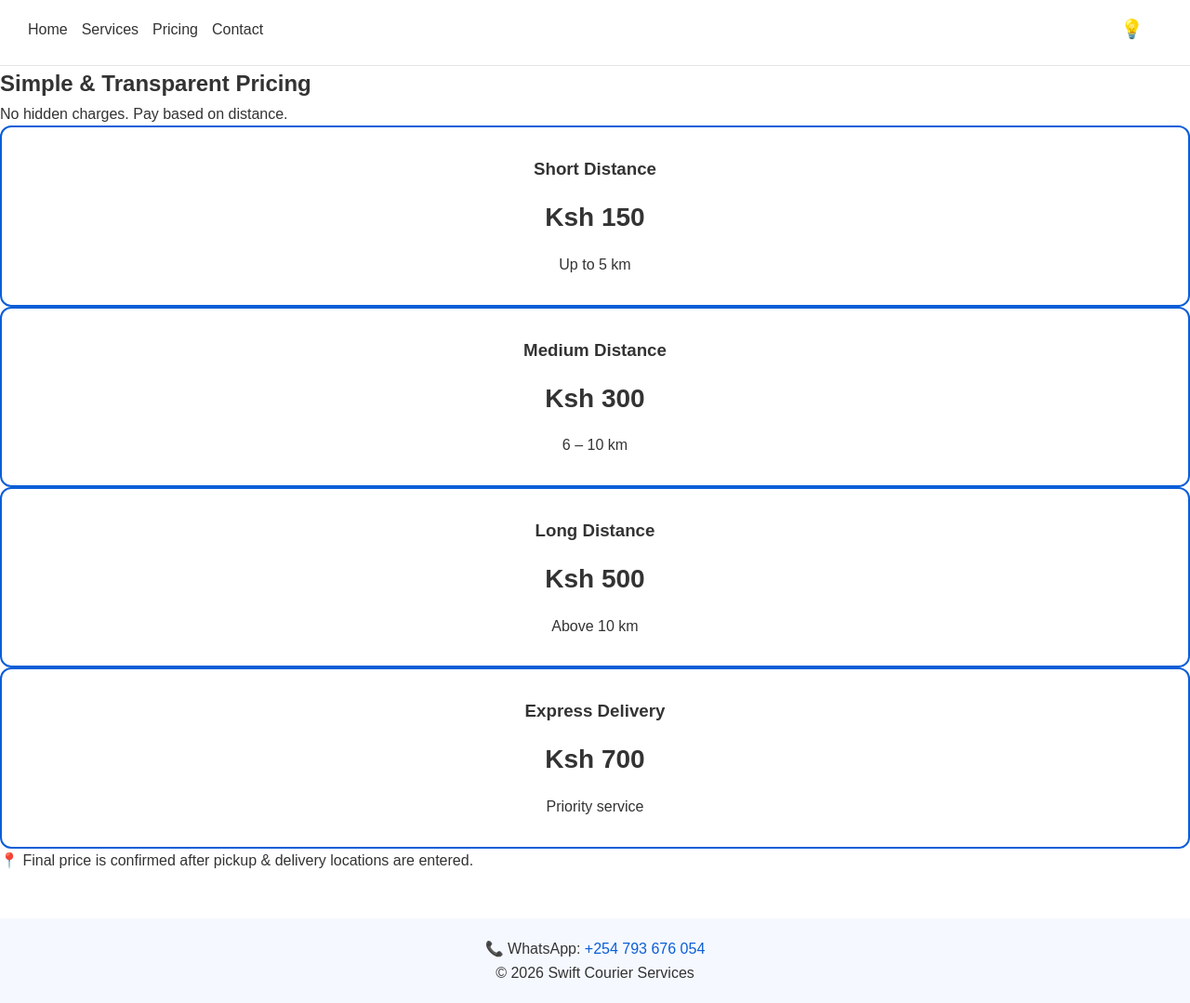
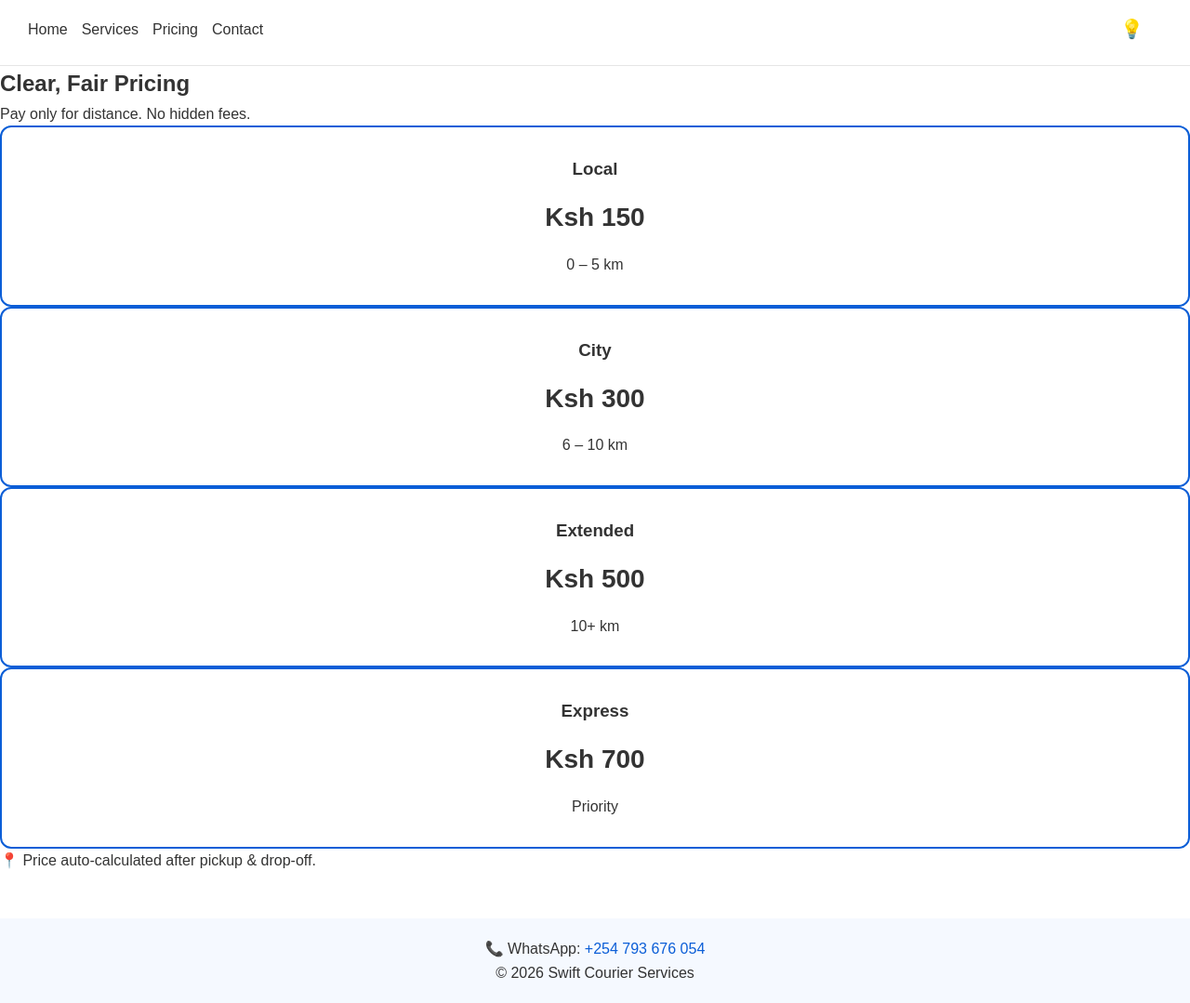
Before and after one commit to jaysonwanyeki-glitch/my-website, a plain HTML site: page pricing.html in a window 1280 px wide. Shown: the part 56-1135 px from the top of the page at 93% size. Drawn offline with Linux system fonts and the light colour scheme.

Commit message:
Update pricing.html

```diff
--- a/pricing.html
+++ b/pricing.html
@@ -8,6 +8,7 @@
 </head>
 <body>
 
+<!-- HEADER -->
 <header class="main-header">
   <h1>Swift Courier</h1>
   <nav>
@@ -19,45 +20,47 @@
   </nav>
 </header>
 
+<!-- HERO -->
 <section class="pricing-hero">
-  <h2>Simple & Transparent Pricing</h2>
-  <p>No hidden charges. Pay based on distance.</p>
+  <h2>Clear, Fair Pricing</h2>
+  <p>Pay only for distance. No hidden fees.</p>
 </section>
 
+<!-- PRICING GRID -->
 <section class="pricing-grid">
 
   <div class="price-card">
-    <h3>Short Distance</h3>
+    <h3>Local</h3>
     <p class="price">Ksh 150</p>
-    <span>Up to 5 km</span>
+    <span>0 – 5 km</span>
   </div>
 
   <div class="price-card">
-    <h3>Medium Distance</h3>
+    <h3>City</h3>
     <p class="price">Ksh 300</p>
     <span>6 – 10 km</span>
   </div>
 
   <div class="price-card">
-    <h3>Long Distance</h3>
+    <h3>Extended</h3>
     <p class="price">Ksh 500</p>
-    <span>Above 10 km</span>
+    <span>10+ km</span>
   </div>
 
-  <div class="price-card highlight">
-    <h3>Express Delivery</h3>
+  <div class="price-card accent">
+    <h3>Express</h3>
     <p class="price">Ksh 700</p>
-    <span>Priority service</span>
+    <span>Priority</span>
   </div>
 
 </section>
 
+<!-- NOTE -->
 <section class="pricing-note">
-  <p>
-    📍 Final price is confirmed after pickup & delivery locations are entered.
-  </p>
+  <p>📍 Price auto-calculated after pickup & drop-off.</p>
 </section>
 
+<!-- FOOTER -->
 <footer>
   <p>
     📞 WhatsApp:
```
